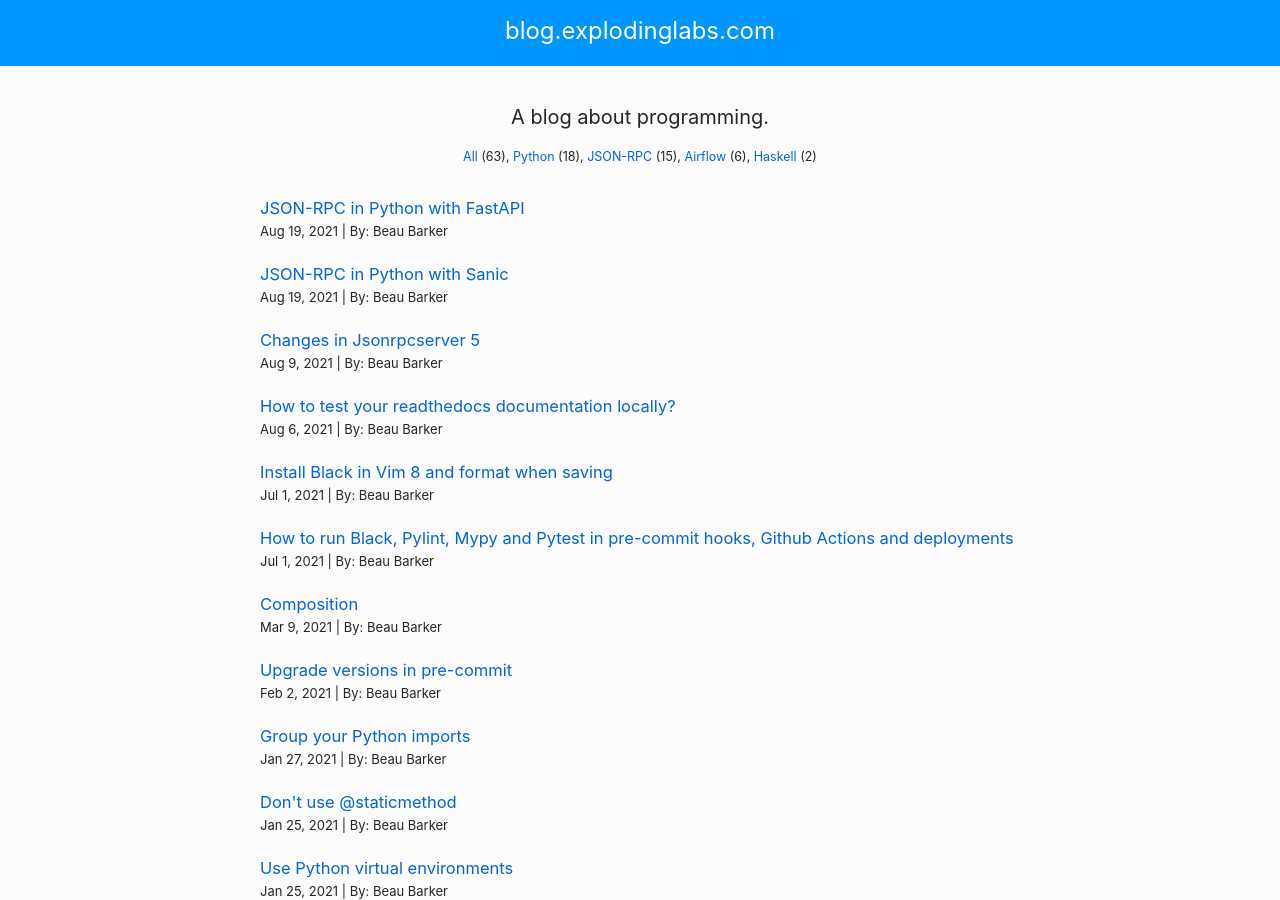
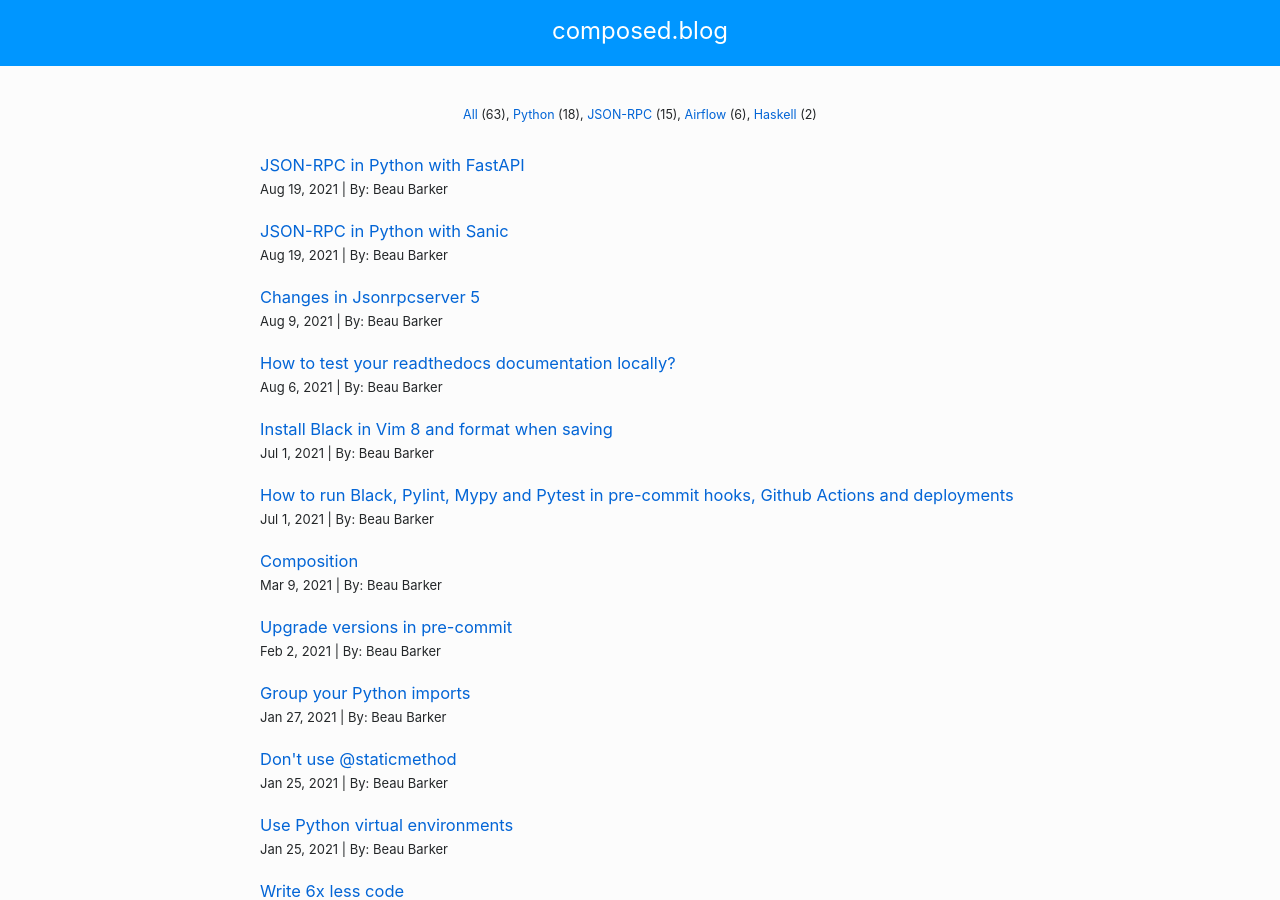
Before and after one commit to explodinglabs/explodinglabs.github.io, a Jekyll site: the page built from index.html, in a window 1280 px wide and 900 px high. Built offline with Jekyll 4.4.1, drawn with Linux system fonts in a browser that asks for light colours; some web fonts are replaced.

Commit message:
Adjust design

```diff
--- a/_layouts/all.html
+++ b/_layouts/all.html
@@ -3,7 +3,7 @@
     {% include head.html %}
     <body>
         <nav>
-            <a href="/" style="font-size: 1.6em; color: white; border-bottom: none">blog.explodinglabs.com</a>
+            <a href="/" style="font-size: 1.6em; color: white; border-bottom: none">composed.blog</a>
         </nav>
         {{ content }}
     </body>
--- a/index.html
+++ b/index.html
@@ -2,8 +2,6 @@
 layout: page
 title: Composed -- A blog about programming.
 ---
-<h2 class="page-title">A blog about programming.</h2>
-
 {% include categories.html %}
 
 <ul class="wrapper post-list">
```
